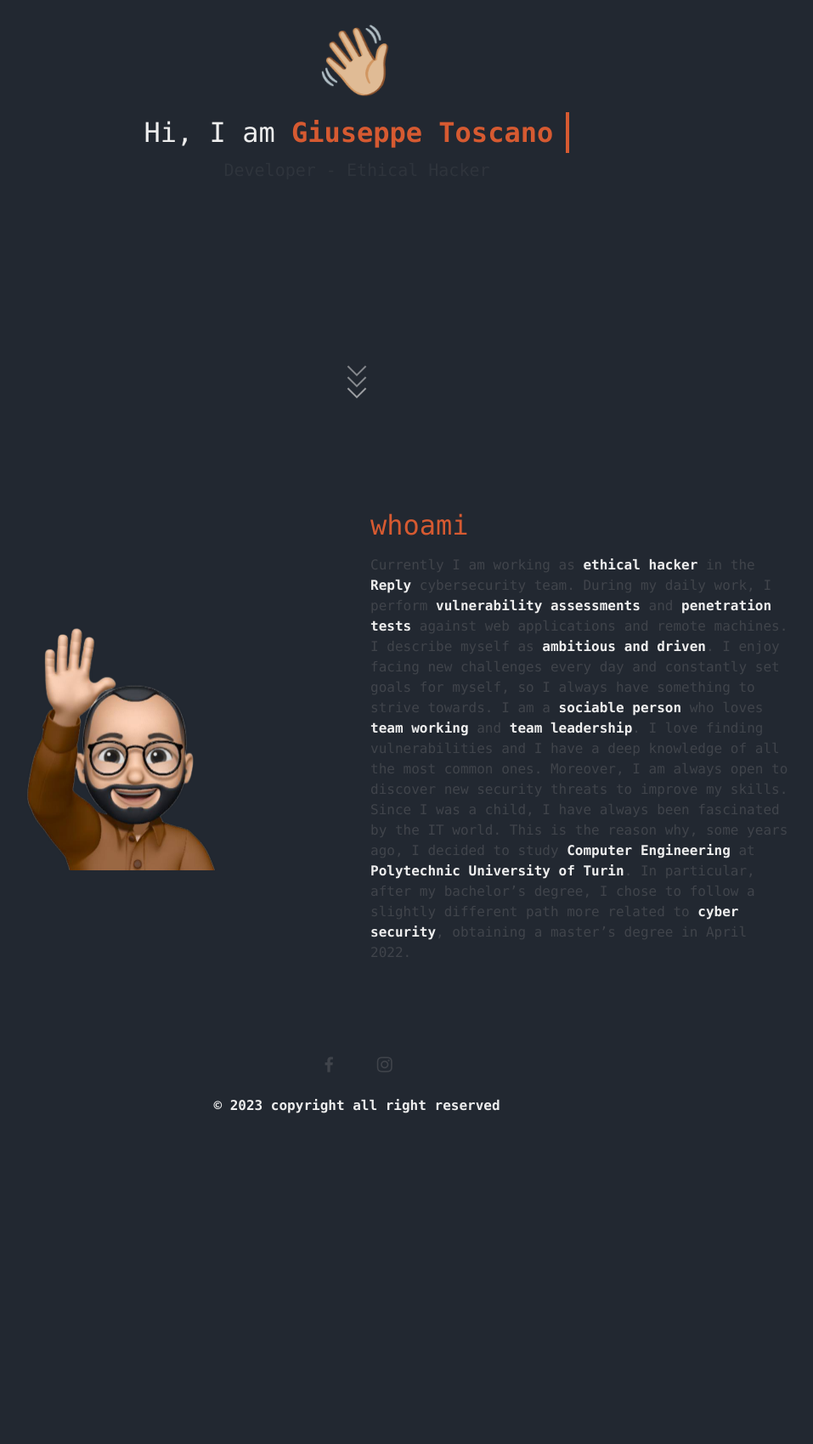
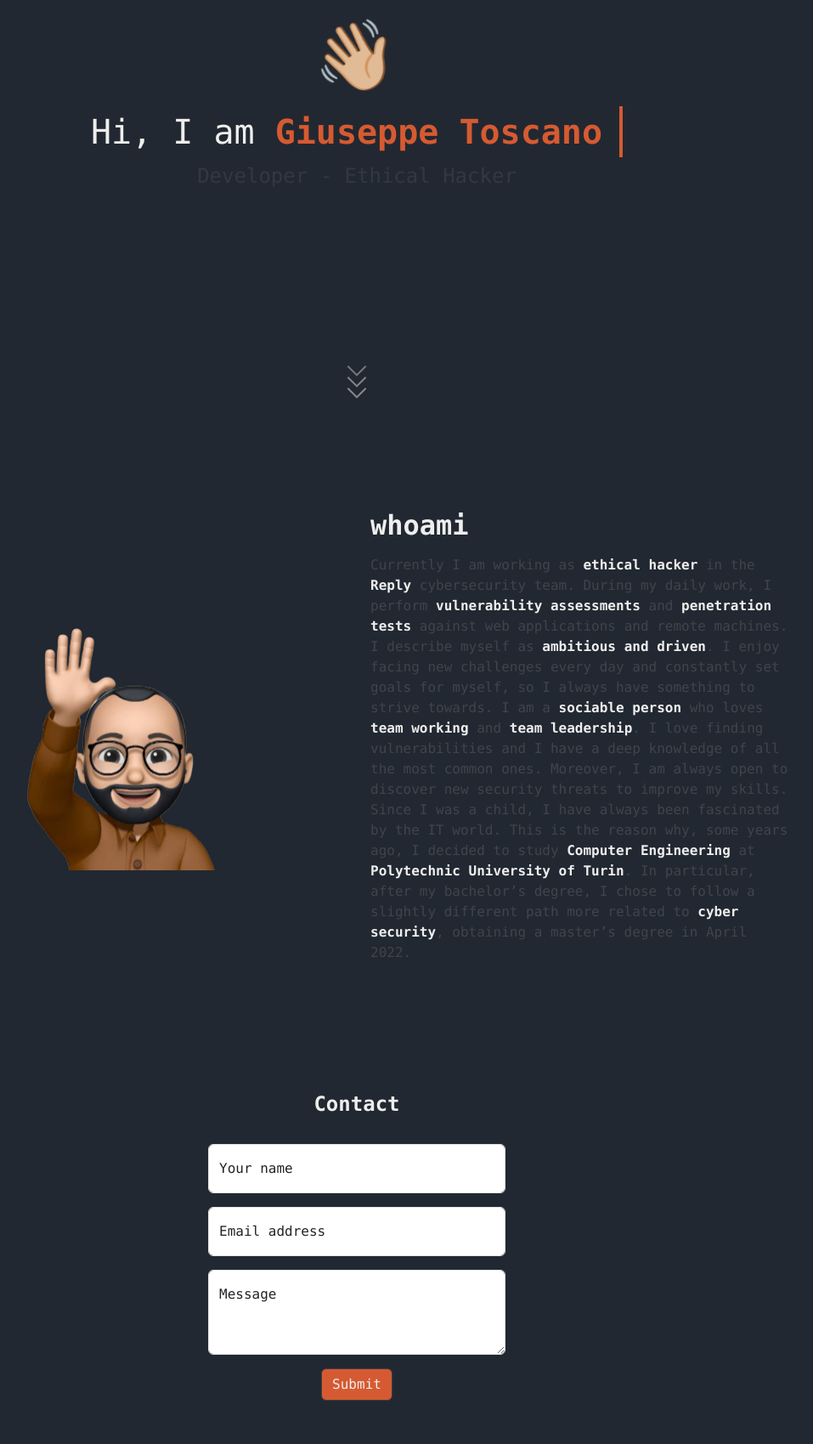
Before and after one commit to giuseppe-toscano/giuseppe-toscano.github.io, a plain HTML site: page index.html in a window 1280 px wide. Shown: the part 265-1964 px from the top of the page at 85% size, without its empty margins (220-1177 px from the left). Before the commit the page ends 1634 px from the top, so only its background shows below. Drawn offline with nearby package versions, Linux system fonts and the light colour scheme.

Commit message:
contact form enabled

```diff
--- a/assets/css/styles.css
+++ b/assets/css/styles.css
@@ -12,6 +12,8 @@
   --background-color: #222831;
   --background2-color:#393E46;
   --accent-color:#D65A31;
+  --darker-accent-color:#BF4D24;
+  --darker2-accent-color:#B04720;
   --text-color:#EEEEEE;
   --light-background-color:#40444b;
 }
@@ -20,14 +22,14 @@
 :root {
   --body-font: 'Menlo', monospace;
   --big-font-size: 2rem;
-  --h2-font-size: 1.25rem;
+  --h2-font-size: 1.35rem;
   --normal-font-size: 0.938rem;
 }
 
 @media screen and (min-width: 768px) {
   :root {
-    --big-font-size: 3.5rem;
-    --h2-font-size: 1.25rem;
+    --big-font-size: 2.5rem;
+    --h2-font-size: 1.5rem;
     --normal-font-size: 1rem;
   }
 }
@@ -97,20 +99,9 @@ img {
   text-align: center;
 }
 
-.section-title::after {
-  position: absolute;
-  content: "";
-  width: 64px;
-  height: 0.18rem;
-  left: 0;
-  right: 0;
-  margin: auto;
-  top: 2rem;
-  background-color: var(--text-color);
-}
 
 .section {
-  padding-top: 3rem;
+  padding-top: 2rem;
   padding-bottom: 2rem;
 }
 
@@ -122,8 +113,8 @@ img {
   grid-template-columns: 100%;
   grid-column-gap: 2rem;
   width: calc(100% - 2rem);
-  margin-left: var(--mb-2);
-  margin-right: var(--mb-2);
+  margin-left: auto;
+  margin-right: auto;
 }
 
 .l-header {
@@ -179,11 +170,15 @@ img {
   height: 0.18rem;
   left: 0;
   top: 1.5rem;
-  background-color: var(--text-color);
+  background-color: var(--accent-color);
 }
 
 .nav__logo {
   color: var(--text-color);
+}
+
+.nav__logo:hover{
+  color:var(--accent-color);
 }
 
 .nav__toggle {
@@ -201,7 +196,7 @@ img {
   height: 0.18rem;
   left: 0;
   top: 1.5rem;
-  background-color: var(--accent-color);
+  background-color: var(--text-color);
 }
 
 /*=== Show menu ===*/
@@ -238,11 +233,11 @@ ul{
 /* Animation stuff */
 
 
-.home_title {
+.home__title {
   position: relative;
   float: left;
   margin: 0;
-  font-size: 2rem;
+  font-size: var(--big-font-size);
   letter-spacing: 0px;
   color: var(--text-color);
   padding-right: 0;
@@ -299,7 +294,7 @@ ul{
 
 .home__subtitle {
   font-size: var(--h2-font-size);
-  margin-bottom: var(--mb-2);
+  margin-bottom: var(--mb-1);
   margin-top:var(--mb-1);
   color: var(--light-background-color);
   width: auto;
@@ -481,6 +476,7 @@ ul{
 
 .about__subtitle {
   margin-bottom: var(--mb-2);
+  color:var(--text-color);
 }
 
 .about__text {
@@ -594,16 +590,16 @@ ul{
 }
 
 /* ===== CONTACT =====*/
+.contact__container {
+  text-align: center;
+}
 
 .contact__input {
   width: 100%;
   font-size: var(--normal-font-size);
   font-weight: var(--font-semi);
   padding: 1rem;
-  border-radius: .5rem;
-  border: 1.5px solid var(--background-color);
-  outline: none;
-  margin-bottom: var(--mb-4);
+  margin-bottom: var(--mb-2);
 }
 
 .contact__button {
@@ -617,11 +613,12 @@ ul{
 
 /* ===== FOOTER =====*/
 .footer {
-  background-color: var(--background-color);
+  background-color: var(--background2-color);
   color: var(--text-color);
   text-align: center;
   font-weight: var(--font-semi);
-  padding: 2rem 0;
+  padding-top: 2rem;
+  padding-bottom: 1rem;
 }
 
 .footer__title {
@@ -635,12 +632,12 @@ ul{
 
 .footer__icon {
   font-size: 1.5rem;
-  color:var(--light-background-color);
+  color:var(--text-color);
   margin: 0 var(--mb-2)
 }
 
 .footer__icon:hover {
-  color: var(--text-color);
+  color: var(--accent-color);
 }
 
 /* ===== MEDIA QUERIES=====*/
@@ -656,7 +653,7 @@ ul{
   }
 
   .section-title {
-    margin-bottom: var(--mb-6);
+    margin-bottom: var(--mb-4);
   }
 
   .section-title::after {
@@ -674,7 +671,7 @@ ul{
   }
 
   .nav__item {
-    margin-left: var(--mb-6);
+    margin-left: var(--mb-4);
     margin-bottom: 0;
   }
 
@@ -692,7 +689,7 @@ ul{
 
   .home__social-icon {
     margin-bottom: 0;
-    font-size:1.25rem;
+    font-size:1.5rem;
   }
 
   .home__img {
@@ -716,12 +713,9 @@ ul{
     column-gap: 2rem;
   }
 
-  .contact__form {
-    width: 360px;
-  }
-
   .contact__container {
-    justify-items: center;
+    width: 350px;
+    text-align: center;
   }
 }
 
@@ -774,7 +768,7 @@ ul{
 
 
 @media screen and (max-width: 535px) {
-  .home_title{
+  .home__title{
     font-size: 1.4rem;
   }
 
@@ -791,3 +785,21 @@ ul{
   }
 
 }
+
+
+.btn-primary{
+  background-color: var(--accent-color);
+  border-color: var(--background2-color);
+  color:var(--text-color);
+  font-family: var(--body-font);;
+}
+
+.btn-primary:hover{
+  background-color: var(--darker-accent-color);
+  border-color: var(--background2-color);
+}
+
+.btn-primary:active, .btn-primary:visited{
+  background-color: var(--darker2-accent-color) !important;
+  border-color: var(--background2-color) !important;
+}
--- a/assets/js/main.js
+++ b/assets/js/main.js
@@ -55,3 +55,9 @@ sr.reveal('.work__img',{interval: 200});
 
 /*SCROLL CONTACT*/
 sr.reveal('.contact__input',{interval: 200});
+
+function messageMe(e){
+    e.preventDefault();
+    console.log("Message me!!!");
+
+}
--- a/index.html
+++ b/index.html
@@ -57,7 +57,7 @@
 
           </div>
           <div class="row" >
-            <p class="home_title" >Hi, I am <b class="orange">Giuseppe Toscano</b>&nbsp;<span id="lightning_cursor"></span></p>
+            <p class="home__title" >Hi, I am <b class="orange">Giuseppe Toscano</b>&nbsp;<span id="lightning_cursor"></span></p>
             </div>
           </div>
           <div class="row justify-content-center showMeAfter7Seconds"><h2 class="home__subtitle"><a class="home__subtitle-link" href="#skills">Developer</a> - <a class="home__subtitle-link" href="#skills">Ethical Hacker</a></h2></div>
@@ -104,7 +104,7 @@
         </div>
 
         <div>
-          <h2 class="about__subtitle orange">whoami</h2>
+          <h2 class="about__subtitle"><b>whoami</b></h2>
           <p class="about__text">Currently I am working as <b class="white">ethical hacker</b> in the <b class="white">Reply</b> cybersecurity team. During my daily work, I perform <b class="white">vulnerability assessments</b> and  <b class="white">penetration tests</b> against web applications and remote machines.
 
             I describe myself as  <b class="white">ambitious and driven</b>. I enjoy facing new challenges every day and constantly set goals for myself, so I always have something to strive towards. I am a  <b class="white">sociable person</b> who loves  <b class="white">team working</b> and  <b class="white">team leadership</b>.
@@ -257,19 +257,31 @@
     </section>-->
 
     <!--===== CONTACT =====-->
-    <!--<section class="contact section" id="contact">
-      <h2 class="section-title">Contact</h2>
+    <section class="contact section" id="contact">
+      <h2 class="section-title"><b>Contact</b></h2>
 
-      <div class="contact__container bd-grid">
-        <form action="" class="contact__form">
-          <input type="text" placeholder="Name" class="contact__input">
-          <input type="mail" placeholder="Email" class="contact__input">
-          <textarea name="" id="" cols="0" rows="10" class="contact__input"></textarea>
-          <input type="button" value="Send" class="contact__button button">
+      <div class="contact__container bd-grid" >
+
+        <form action="https://api.web3forms.com/submit" method="POST">
+          <input type="hidden" name="access_key" value="218cc84b-c6e2-4de0-a365-f6dd1e2d96e4">
+          <div class="form-floating" >
+            <input type="text" class="form-control contact__input" placeholder="Your name" name="name" id="nameInput" required>
+            <label for="nameInput">Your name</label>
+          </div>
+         <div class="form-floating" >
+          <input type="email" class="form-control contact__input" placeholder="Your email address" id="emailInput" name="email" required>
+          <label for="emailInput">Email address</label>
+        </div>
+
+        <div class="form-floating">
+          <textarea class="form-control contact__input" placeholder="Leave a comment here" id="floatingTextarea2" name="message" style="height: 100px" required></textarea>
+          <label for="floatingTextarea2">Message</label>
+        </div>
+        <button type="submit" class="btn btn-primary">Submit</button>
         </form>
       </div>
     </section>
-  </main>-->
+  </main>-
 
   <!--===== FOOTER =====-->
   <footer class="footer">
@@ -291,6 +303,8 @@
   <script src="https://cdn.jsdelivr.net/npm/bootstrap@5.3.0/dist/js/bootstrap.bundle.min.js" integrity="sha384-geWF76RCwLtnZ8qwWowPQNguL3RmwHVBC9FhGdlKrxdiJJigb/j/68SIy3Te4Bkz" crossorigin="anonymous"></script>
   <script src="https://cdn.jsdelivr.net/npm/@popperjs/core@2.11.8/dist/umd/popper.min.js" integrity="sha384-I7E8VVD/ismYTF4hNIPjVp/Zjvgyol6VFvRkX/vR+Vc4jQkC+hVqc2pM8ODewa9r" crossorigin="anonymous"></script>
 <script src="https://cdn.jsdelivr.net/npm/bootstrap@5.3.0/dist/js/bootstrap.min.js" integrity="sha384-fbbOQedDUMZZ5KreZpsbe1LCZPVmfTnH7ois6mU1QK+m14rQ1l2bGBq41eYeM/fS" crossorigin="anonymous"></script>
+  <!-- ===== WEB3FORMS ===== -->
+<script src="https://web3forms.com/client/script.js" async defer></script>
 </body>
 
 </html>
```
